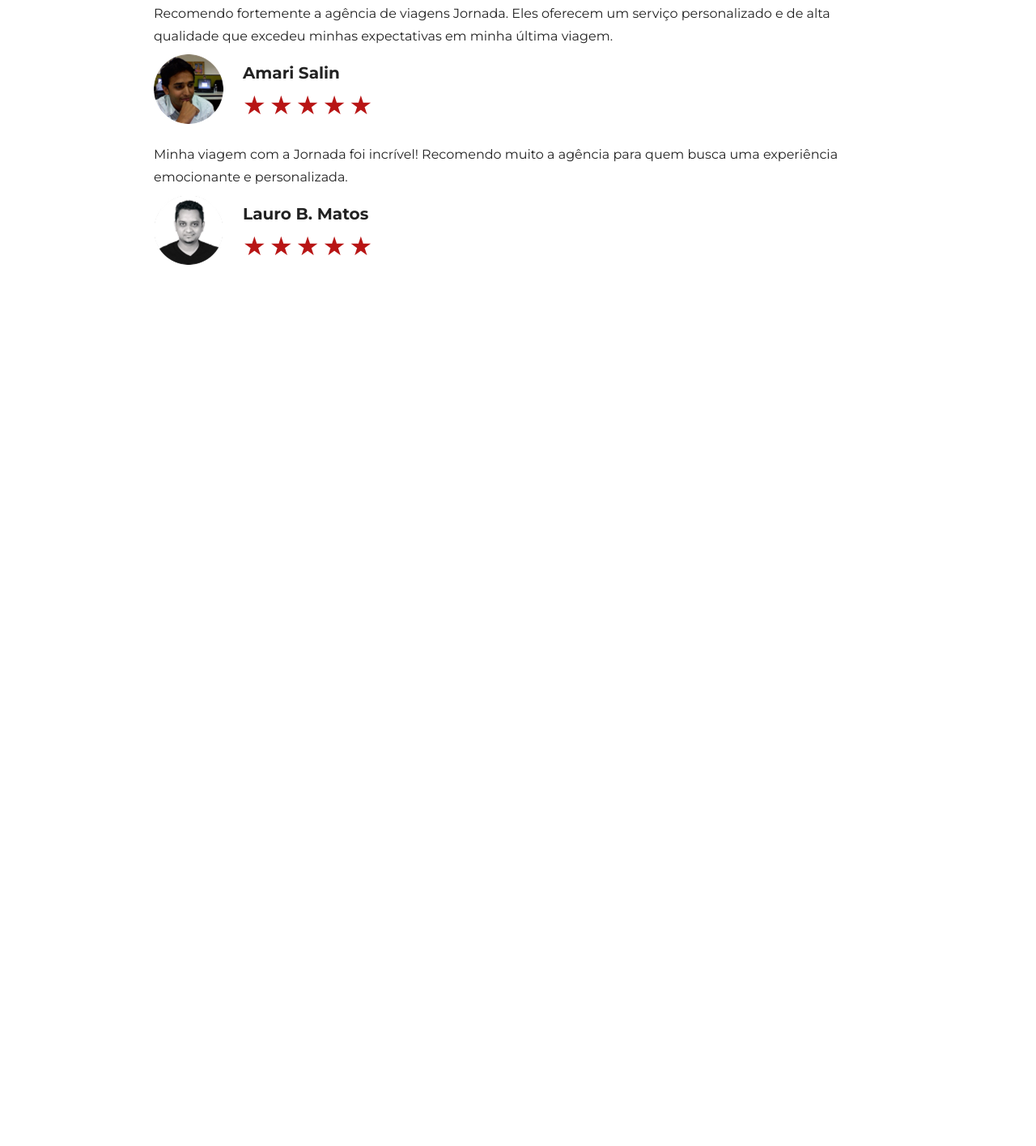
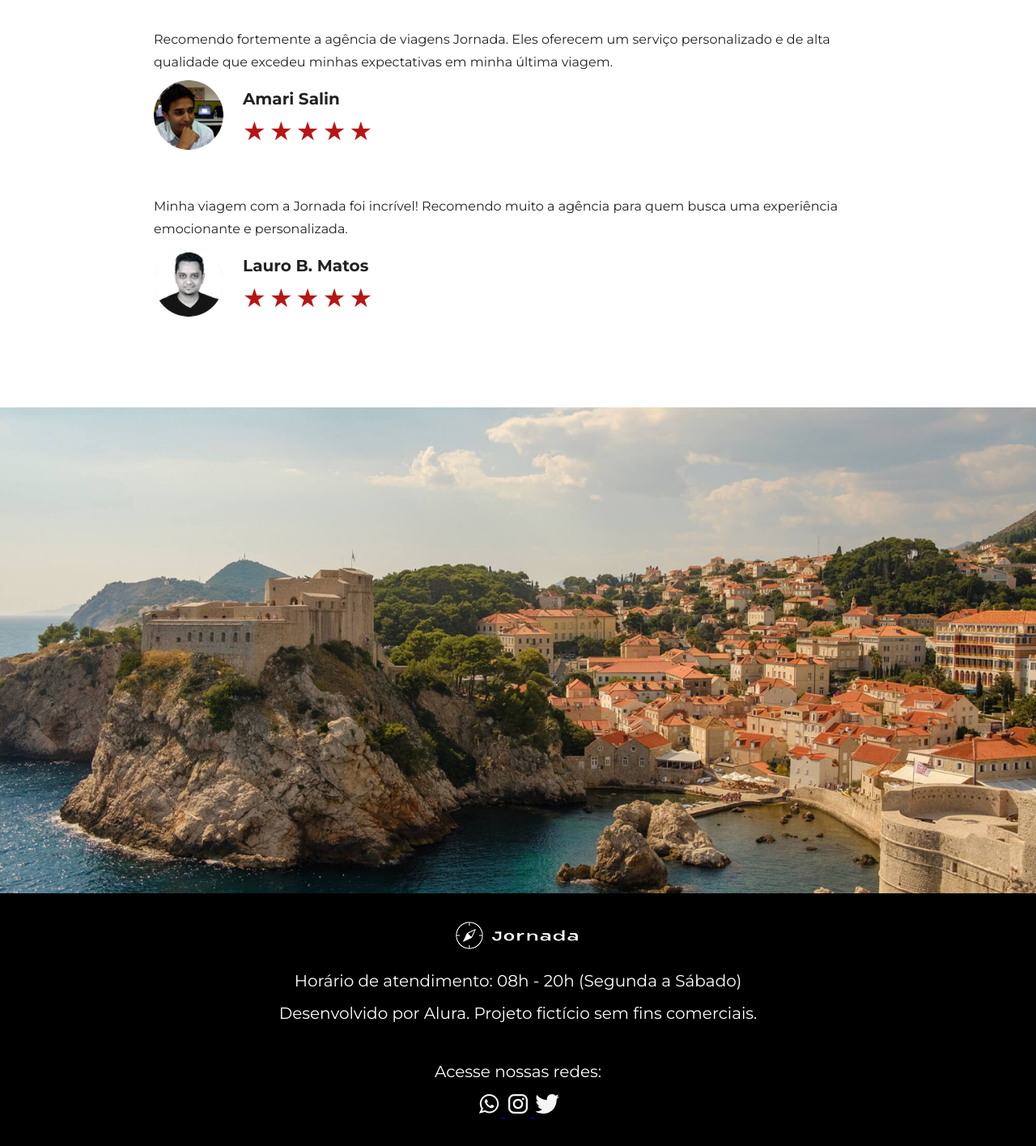
Before and after one commit to Germanovidal/jornada-viagens, a plain HTML site: page index.html in a window 1280 px wide. Shown: the part 4654-6069 px from the top of the page at 81% size. Before the commit the page ends 5093 px from the top, so only its background shows below. Drawn offline with Linux system fonts and the light colour scheme.

Commit message:
Cria o footer e corrige elementos fora do plano inicial

```diff
--- a/css/categories.css
+++ b/css/categories.css
@@ -38,13 +38,14 @@
     width: 290px;
   }
 
-  .categories-cards .card {
+  .categories-cards a.card {
     width: 430px;
   }
 }
 
 @media screen and (min-width: 1440px) {
-  .categories-cards .card {
+  .categories-cards a.card {
     width: 280px;
+    gap: 10px;
   }
 }
--- /dev/null
+++ b/css/footer.css
@@ -0,0 +1,64 @@
+.main-footer {
+  background-color: var(--background-tertiary-color);
+  width: 100%;
+  display: flex;
+  flex-direction: column;
+  align-items: center;
+  padding: 32px 34px;
+  box-sizing: border-box;
+}
+
+.main-footer .footer-content {
+  text-align: center;
+}
+
+.main-footer .footer-content img {
+  margin-bottom: 16px;
+}
+
+.main-footer p {
+  color: var(--text-secondary-color);
+  font-size: 16px;
+  line-height: 28px;
+  font-weight: var(--text-weight);
+  margin-bottom: 8px;
+}
+
+.main-footer .footer-social {
+  text-align: center;
+}
+
+@media screen and (min-width: 768px) {
+  .main-footer {
+    padding: 32px 60px;
+  }
+
+  .main-footer p {
+    font-size: 20px;
+    line-height: 32px;
+  }
+
+  .main-footer .footer-social {
+    margin-top: 32px;
+  }
+}
+
+@media screen and (min-width: 1440px) {
+  .main-footer {
+    flex-direction: row;
+    padding: 52px 120px;
+    justify-content: space-between;
+  }
+
+  .main-footer .footer-content {
+    text-align: left;
+  }
+
+  .main-footer .footer-social {
+    width: 165px;
+  }
+
+  .main-footer .footer-social p {
+    font-size: 16px;
+  }
+}
--- a/css/global.css
+++ b/css/global.css
@@ -37,6 +37,7 @@ section {
   margin: 0 auto 88px;
 }
 
+section.bottom-hero,
 section.hero {
   width: 100%;
   margin: 0;
--- a/css/hero.css
+++ b/css/hero.css
@@ -1,7 +1,16 @@
-.hero-img {
+.hero .hero-img,
+.bottom-hero .hero-img {
+  width: 100%;
   height: 400px;
-  width: 100%;
+}
+
+.hero .hero-img {
   background: url(../img/hero-mobile.jpg) no-repeat;
+  background-size: cover;
+}
+
+.bottom-hero .hero-img {
+  background: url(../img/bottom-hero-mobile.jpg) no-repeat;
   background-size: cover;
 }
 
@@ -21,6 +30,12 @@
     background-size: cover;
   }
 
+  .bottom-hero .hero-img {
+    height: 400px;
+    background: url(../img/bottom-hero-tablet.jpg) no-repeat;
+    background-size: cover;
+  }
+
   .hero h2 {
     padding: 88px 60px;
     font-size: 32px;
@@ -29,8 +44,20 @@
 }
 
 @media screen and (min-width: 1024px) {
-  .hero-img {
+  .bottom-hero .hero-img {
+    height: 600px;
+    width: 100%;
+  }
+
+  .hero .hero-img {
     background: url(../img/hero-desktop.jpg) no-repeat;
+    background-size: cover;
+    height: 620px;
+  }
+
+  .hero .bottom-hero .hero-img {
+    height: 600px;
+    background: url(../img/bottom-hero-desktop.jpg) no-repeat;
     background-size: cover;
   }
 
@@ -40,6 +67,22 @@
 }
 
 @media screen and (min-width: 1920px) {
+  .bottom-hero .hero-img {
+    height: 600px;
+  }
+
+  .hero .hero-img {
+    background: url(../img/hero-desktop.jpg) no-repeat;
+    background-size: cover;
+    height: 620px;
+  }
+
+  .hero .bottom-hero .hero-img {
+    height: 600px;
+    background: url(../img/bottom-hero-desktop.jpg) no-repeat;
+    background-size: cover;
+  }
+
   .hero h2 {
     padding: 88px 600px;
   }
--- a/css/style.css
+++ b/css/style.css
@@ -6,3 +6,4 @@
 @import url(destinations.css);
 @import url(payments.css);
 @import url(testimonials.css);
+@import url(footer.css);
--- a/css/testimonials.css
+++ b/css/testimonials.css
@@ -1,7 +1,7 @@
 .testimonial-conteiner {
   display: flex;
   flex-direction: column;
-  gap: 300px;
+  gap: 32px;
 }
 
 .testimonial-conteiner article header {
--- a/index.html
+++ b/index.html
@@ -273,7 +273,9 @@
               </div>
             </div>
           </footer>
+        </article>
 
+        <article>
           <header>
             <p>
               Recomendo fortemente a agência de viagens Jornada. Eles oferecem
@@ -297,7 +299,8 @@
               </div>
             </div>
           </footer>
-
+        </article>
+        <article>
           <header>
             <p>
               Minha viagem com a Jornada foi incrível! Recomendo muito a agência
@@ -323,5 +326,47 @@
         </article>
       </div>
     </section>
+    <section class="bottom-hero">
+      <div class="hero-img"></div>
+    </section>
+    <footer class="main-footer">
+      <div class="footer-content">
+        <img src="img/logo-footer.png" alt="logo completo Jornada VIagens" />
+        <p>Horário de atendimento: 08h - 20h (Segunda a Sábado)</p>
+        <p>Desenvolvido por Alura. Projeto fictício sem fins comerciais.</p>
+      </div>
+      <div class="footer-social">
+        <p>Acesse nossas redes:</p>
+
+        <a
+          href="#"
+          target="_blank"
+          title="Acesse o Whatsapp do Jornada Viagens"
+        >
+          <img
+            src="img/icon-whatsapp.svg"
+            alt="Icone do whatsapp na cor branca"
+          />
+        </a>
+
+        <a
+          href="#"
+          target="_blank"
+          title="Acesse o Instagram do Jornada Viagens"
+        >
+          <img
+            src="img/icon-instagram.svg"
+            alt="Icone do instagram na cor branca"
+          />
+        </a>
+
+        <a href="#" target="_blank" title="Acesse o Twitter do Jornada Viagens">
+          <img
+            src="img/icon-twitter.svg"
+            alt="Icone do twitter na cor branca"
+          />
+        </a>
+      </div>
+    </footer>
   </body>
 </html>
```
Also changed, not shown: img/bottom-hero-mobile.jpg (renamed from img/footer-hero-mobile.jpg), img/bottom-hero-tablet.jpg (renamed from img/footer-hero-tablet.jpg), img/icon-instagram.svg (added), img/icon-twitter.svg (added), img/icon-whatsapp.svg (added), img/logo-footer.png (added), 2 other files.
